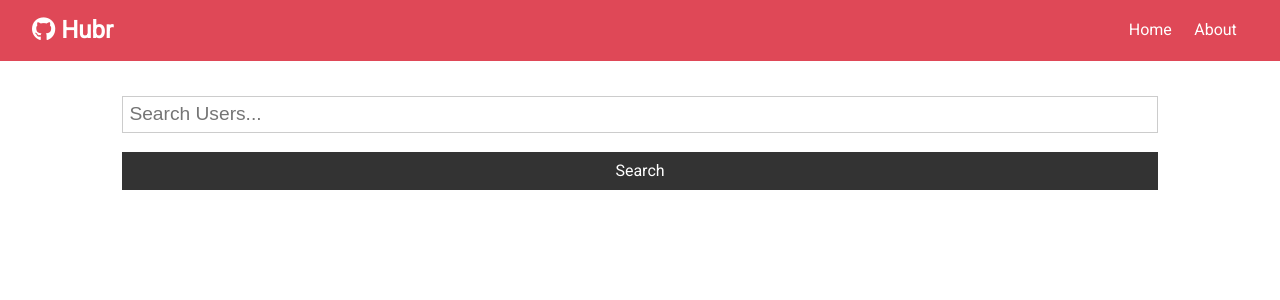
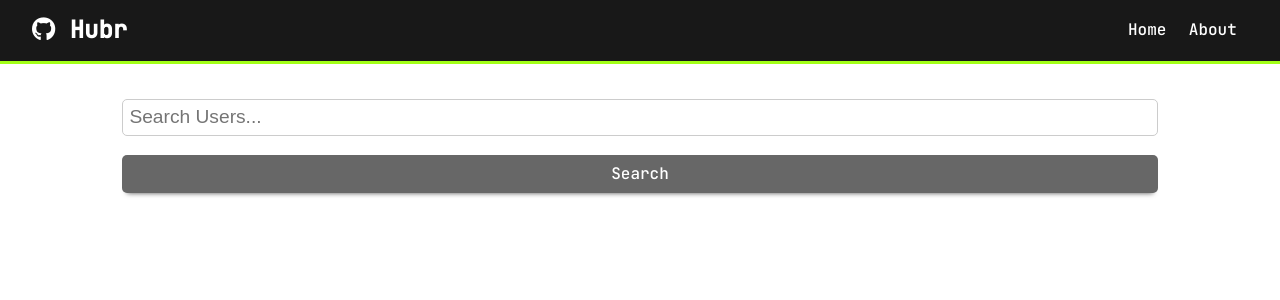
Before and after one commit to mrivasperez/hubr, a React (Create React App) app: page / in a window 1280 px wide. Shown: the top 300 px of the page. Built offline with nearby package versions, Linux system fonts and the light colour scheme.

Commit message:
updated style

```diff
--- a/public/index.html
+++ b/public/index.html
@@ -5,16 +5,13 @@
     <link rel="icon" href="%PUBLIC_URL%/favicon.ico" />
     <meta name="viewport" content="width=device-width, initial-scale=1" />
     <meta name="theme-color" content="#000000" />
-    <meta
-      name="description"
-      content="Web site created using create-react-app"
-    />
-    <link rel="apple-touch-icon" href="%PUBLIC_URL%/logo192.png" />
+    <meta name="description" content="Hubr" />
+
     <!--
       manifest.json provides metadata used when your web app is installed on a
       user's mobile device or desktop. See https://developers.google.com/web/fundamentals/web-app-manifest/
     -->
-    <link rel="manifest" href="%PUBLIC_URL%/manifest.json" />
+
     <!--
       Notice the use of %PUBLIC_URL% in the tags above.
       It will be replaced with the URL of the `public` folder during the build.
--- a/src/App.css
+++ b/src/App.css
@@ -1,12 +1,12 @@
-@import url("https://fonts.googleapis.com/css?family=Roboto");
+@import url("https://fonts.googleapis.com/css2?family=JetBrains+Mono:wght@500&display=swap");
 
 /* Global Styles */
 :root {
-  --primary-color: #dc3545;
-  --dark-color: #333333;
-  --light-color: #f4f4f4;
-  --danger-color: #dc3545;
-  --success-color: #28a745;
+  --primary-color: #000000;
+  --dark-color: #676767;
+  --light-color: #cdcdcd;
+  --danger-color: #ff0b24;
+  --success-color: #009d25;
 }
 
 * {
@@ -16,7 +16,7 @@
 }
 
 body {
-  font-family: "Roboto", sans-serif;
+  font-family: "JetBrains Mono", monospace;
   font-size: 1rem;
   line-height: 1.6;
   background-color: #fff;
@@ -29,7 +29,7 @@ a {
 }
 
 a:hover {
-  color: #666;
+  /* color: #666; */
 }
 
 ul {
@@ -112,8 +112,15 @@ img {
 /* Cards */
 .card {
   padding: 1rem;
-  border: #ccc 1px dotted;
-  margin: 0.7rem 0;
+  border: #ccc 1px solid;
+  margin: 2rem 0;
+  background-color: rgb(250, 250, 250);
+  border-radius: 5px;
+  box-shadow: 0 3px 5px -5px rgb(76, 76, 76);
+}
+
+.user-card {
+  box-shadow: 0 8px 10px -5px rgb(76, 76, 76);
 }
 
 /* List */
@@ -207,6 +214,8 @@ img {
   margin-right: 0.5rem;
   transition: opacity 0.2s ease-in;
   outline: none;
+  border-radius: 5px;
+  box-shadow: 0 5px 5px -5px rgb(76, 76, 76);
 }
 
 .btn-link {
@@ -218,12 +227,14 @@ img {
 .btn-block {
   display: block;
   width: 100%;
+  border-radius: 5px;
 }
 
 .btn-sm {
   font-size: 0.8rem;
   padding: 0.3rem 1rem;
   margin-right: 0.2rem;
+  border-radius: 5px;
 }
 
 .badge {
@@ -310,6 +321,7 @@ img {
 /* Forms */
 input {
   margin: 1.2rem 0;
+  border-radius: 5px;
 }
 
 .form-text {
@@ -356,6 +368,7 @@ table th {
   width: 100%;
   opacity: 0.9;
   margin-bottom: 1rem;
+  border-bottom: 3px solid rgb(153, 255, 0);
 }
 
 .navbar ul {
@@ -369,7 +382,7 @@ table th {
 }
 
 .navbar a:hover {
-  color: var(--light-color);
+  color: rgb(0, 255, 0);
 }
 
 .navbar .welcome span {
--- a/src/components/pages/About.js
+++ b/src/components/pages/About.js
@@ -4,8 +4,11 @@ const About = () => {
   return (
     <div>
       <h1>About Hubr</h1>
-      <p>Hubr is an application to search Github users.</p>
-      <p>Version 1.0.0</p>
+      <p>Version 1.0.0</p> <br />
+      <p>
+        Hubr is an application to search Github users and preview their profiles
+        and popular repositories.
+      </p>
     </div>
   );
 };
--- a/src/components/users/User.js
+++ b/src/components/users/User.js
@@ -37,7 +37,7 @@ const User = ({ match }) => {
         Back to Search
       </Link>
 
-      <div className="card grid-2">
+      <div className="card user-card grid-2">
         <div className="all-center">
           <img
             src={avatar_url}
```
Also changed, not shown: public/manifest.json (deleted), 2 other files (tests, documents, lock files or other folders).
